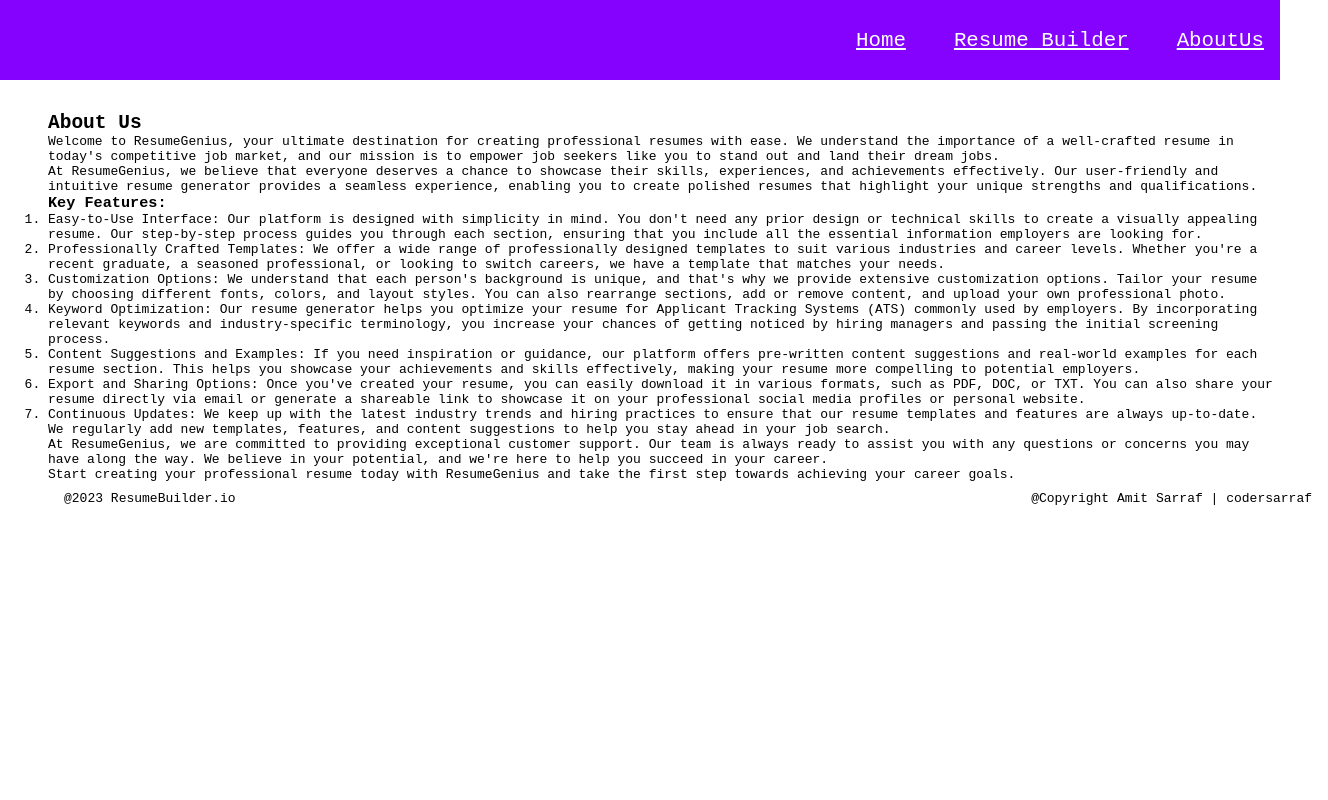
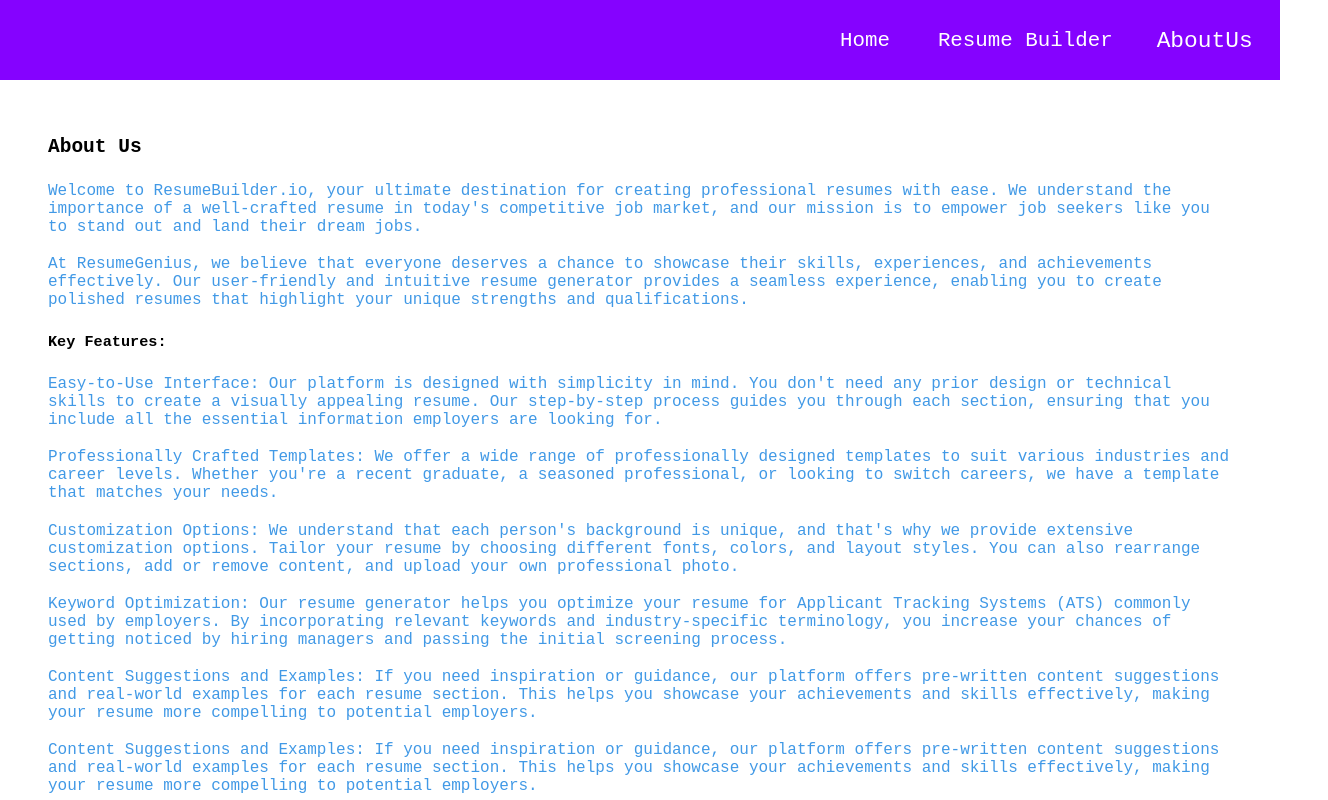
Before and after one commit to codersarraf/Resume-Builder---React-Project---wx3nh1mxebio, a React app: page /aboutUs in a window 1280 px wide. Shown: the top 800 px of the page, 1328 px wide, since content can reach past the window. Built offline with nearby package versions, Linux system fonts and the light colour scheme.

Commit message:
initial commit

```diff
--- a/src/components/Navbar.jsx
+++ b/src/components/Navbar.jsx
@@ -1,14 +1,14 @@
 import React from 'react'
-import {Link, NavLink, Outlet} from 'react-router-dom'
+import {NavLink, Outlet} from 'react-router-dom'
 
 function Navbar() {
   return (
     <>
-      <NavLink id="navbar">
-        <Link className='nav-text' to="/">Home</Link>
-        <Link className='nav-text' to="/resumebuilder">Resume Builder</Link>
-        <Link className='nav-text' to="/aboutUs">AboutUs</Link>
-     </NavLink>
+      <nav id="navbar">
+        <NavLink className='nav-text' to="/">Home</NavLink>
+        <NavLink className='nav-text' to="/resumebuilder">Resume Builder</NavLink>
+        <NavLink className='nav-text' to="/aboutUs">AboutUs</NavLink>
+     </nav>
     <Outlet/>
     </>
   )
--- a/src/components/pages/About.jsx
+++ b/src/components/pages/About.jsx
@@ -4,25 +4,26 @@
 function About() {
   return (
     <div id="about">
-        <div>
-            <h2>About Us</h2>
-            <p>Welcome to ResumeGenius, your ultimate destination for creating professional resumes with ease. We understand the importance of a well-crafted resume in today's competitive job market, and our mission is to empower job seekers like you to stand out and land their dream jobs.</p>
-            <p>At ResumeGenius, we believe that everyone deserves a chance to showcase their skills, experiences, and achievements effectively. Our user-friendly and intuitive resume generator provides a seamless experience, enabling you to create polished resumes that highlight your unique strengths and qualifications.</p>
+        <div id="aboutUs">
+            <h2 class="about-head">About Us</h2>
+            <p class="about-desc">Welcome to ResumeBuilder.io, your ultimate destination for creating professional resumes with ease. We understand the importance of a well-crafted resume in today's competitive job market, and our mission is to empower job seekers like you to stand out and land their dream jobs.</p>
+            <p class="about-desc">At ResumeGenius, we believe that everyone deserves a chance to showcase their skills, experiences, and achievements effectively. Our user-friendly and intuitive resume generator provides a seamless experience, enabling you to create polished resumes that highlight your unique strengths and qualifications.</p>
 
-            <h3>Key Features:</h3>
+            <h3 class="about-head">Key Features:</h3>
             <ol>
-                <li>Easy-to-Use Interface: Our platform is designed with simplicity in mind. You don't need any prior design or technical skills to create a visually appealing resume. Our step-by-step process guides you through each section, ensuring that you include all the essential information employers are looking for.</li>
-                <li>Professionally Crafted Templates: We offer a wide range of professionally designed templates to suit various industries and career levels. Whether you're a recent graduate, a seasoned professional, or looking to switch careers, we have a template that matches your needs.</li>
-                <li>Customization Options: We understand that each person's background is unique, and that's why we provide extensive customization options. Tailor your resume by choosing different fonts, colors, and layout styles. You can also rearrange sections, add or remove content, and upload your own professional photo.</li>
-                <li>Keyword Optimization: Our resume generator helps you optimize your resume for Applicant Tracking Systems (ATS) commonly used by employers. By incorporating relevant keywords and industry-specific terminology, you increase your chances of getting noticed by hiring managers and passing the initial screening process.</li>
-                <li>Content Suggestions and Examples: If you need inspiration or guidance, our platform offers pre-written content suggestions and real-world examples for each resume section. This helps you showcase your achievements and skills effectively, making your resume more compelling to potential employers.</li>
-                <li>Export and Sharing Options: Once you've created your resume, you can easily download it in various formats, such as PDF, DOC, or TXT. You can also share your resume directly via email or generate a shareable link to showcase it on your professional social media profiles or personal website.</li>
-                <li>Continuous Updates: We keep up with the latest industry trends and hiring practices to ensure that our resume templates and features are always up-to-date. We regularly add new templates, features, and content suggestions to help you stay ahead in your job search.</li>
+                <li class="about-desc">Easy-to-Use Interface: Our platform is designed with simplicity in mind. You don't need any prior design or technical skills to create a visually appealing resume. Our step-by-step process guides you through each section, ensuring that you include all the essential information employers are looking for.</li>
+                <li  class="about-desc">Professionally Crafted Templates: We offer a wide range of professionally designed templates to suit various industries and career levels. Whether you're a recent graduate, a seasoned professional, or looking to switch careers, we have a template that matches your needs.</li>
+                <li class="about-desc">Customization Options: We understand that each person's background is unique, and that's why we provide extensive customization options. Tailor your resume by choosing different fonts, colors, and layout styles. You can also rearrange sections, add or remove content, and upload your own professional photo.</li>
+                <li class="about-desc" >Keyword Optimization: Our resume generator helps you optimize your resume for Applicant Tracking Systems (ATS) commonly used by employers. By incorporating relevant keywords and industry-specific terminology, you increase your chances of getting noticed by hiring managers and passing the initial screening process.</li>
+                <li class="about-desc" >Content Suggestions and Examples: If you need inspiration or guidance, our platform offers pre-written content suggestions and real-world examples for each resume section. This helps you showcase your achievements and skills effectively, making your resume more compelling to potential employers.</li>
+                <li class="about-desc">Content Suggestions and Examples: If you need inspiration or guidance, our platform offers pre-written content suggestions and real-world examples for each resume section. This helps you showcase your achievements and skills effectively, making your resume more compelling to potential employers.</li>
+                <li class="about-desc">Export and Sharing Options: Once you've created your resume.</li>
+                <li class="about-desc">Continuous Updates: We keep up with the latest industry trends and hiring practices to ensure that our resume templates and features are always up-to-date. We regularly add new templates, features, and content suggestions to help you stay ahead in your job search.</li>
             </ol>
 
-            <p>At ResumeGenius, we are committed to providing exceptional customer support. Our team is always ready to assist you with any questions or concerns you may have along the way. We believe in your potential, and we're here to help you succeed in your career.</p>
+            <p class="about-desc">At ResumeBuilder.io, we are committed to providing exceptional customer support. Our team is always ready to assist you with any questions or concerns you may have along the way. We believe in your potential, and we're here to help you succeed in your career.</p>
 
-            <p>Start creating your professional resume today with ResumeGenius and take the first step towards achieving your career goals.</p>
+            <p class="about-desc">Start creating your professional resume today with ResumeGenius and take the first step towards achieving your career goals.</p>
         </div>
           <Footer/>
     </div>
--- a/src/styles/App.css
+++ b/src/styles/App.css
@@ -23,14 +23,19 @@
     align-items: center;
     justify-content: flex-end;
     gap: 3rem;
-    padding: 1rem;
+    padding: 2rem;
 }
 
+nav a.active{
+    text-decoration: dotted;
+    transform: scale(1.1);
+    transition: all 0.4s ease-in-out 1ms;
+}
 .nav-text{
     /* margin-right: 2rem; */
     color: #fff;
     font-size:1.3rem;
-    /* text-decoration: none; */
+    text-decoration: none;
 }
 
 /* homepage */
@@ -349,10 +354,25 @@
 /* about us */
 
 #about {
-    padding-left: 3rem;
-    padding-top: 2rem;
     width: 100vw;
     height: 90vh;
+}
+
+#aboutUs{
+    padding: 0 3rem;
+    padding-top: 2rem;
+}
+
+.about-desc{
+    font-size: large;
+    color: rgb(65, 153, 230);
+    margin-bottom: 1.2rem;
+    list-style: none;
+}
+
+.about-head{
+    margin: 1.5rem 0;
+    color: ;
 }
 
 /* footer */
```
